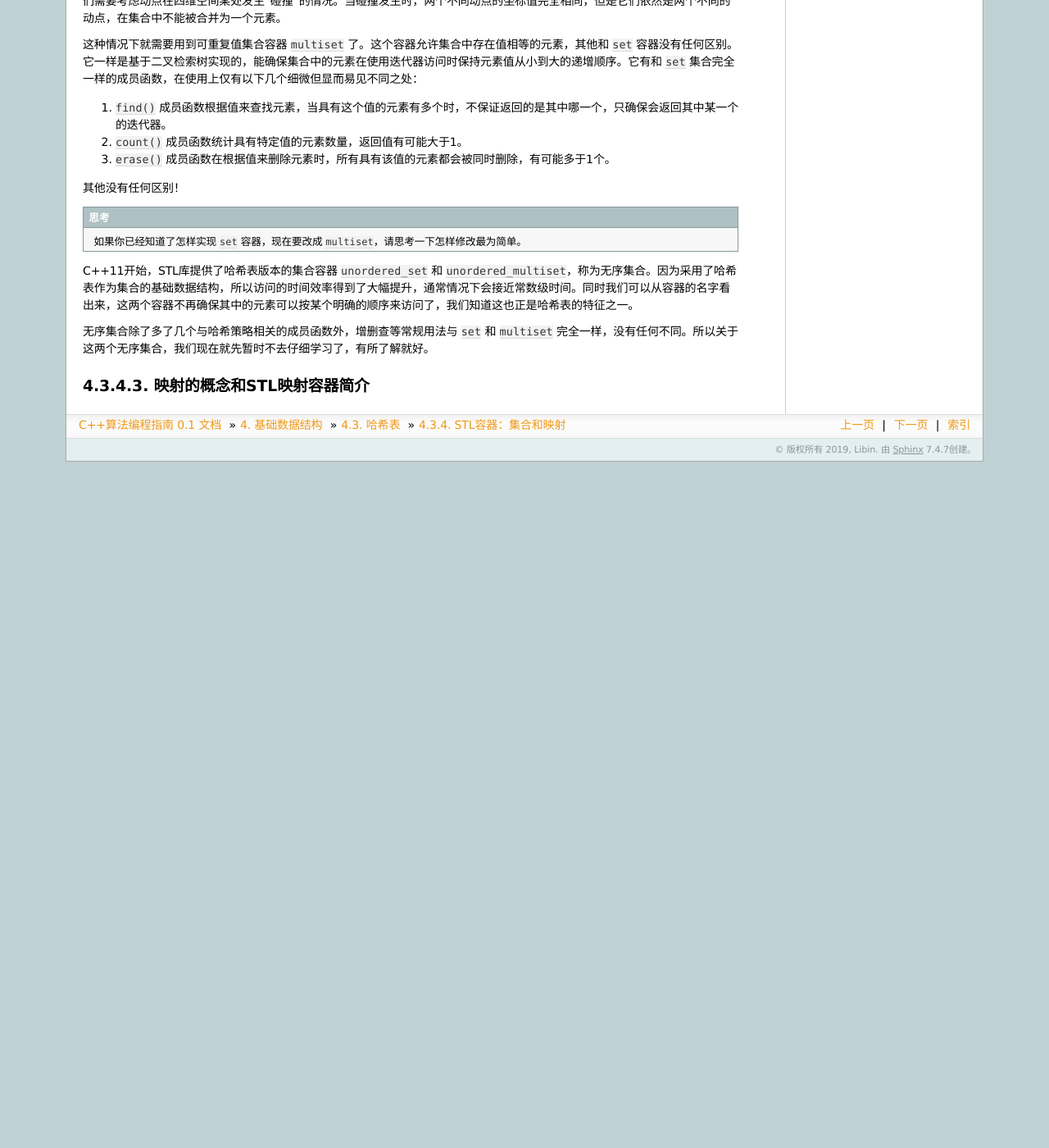
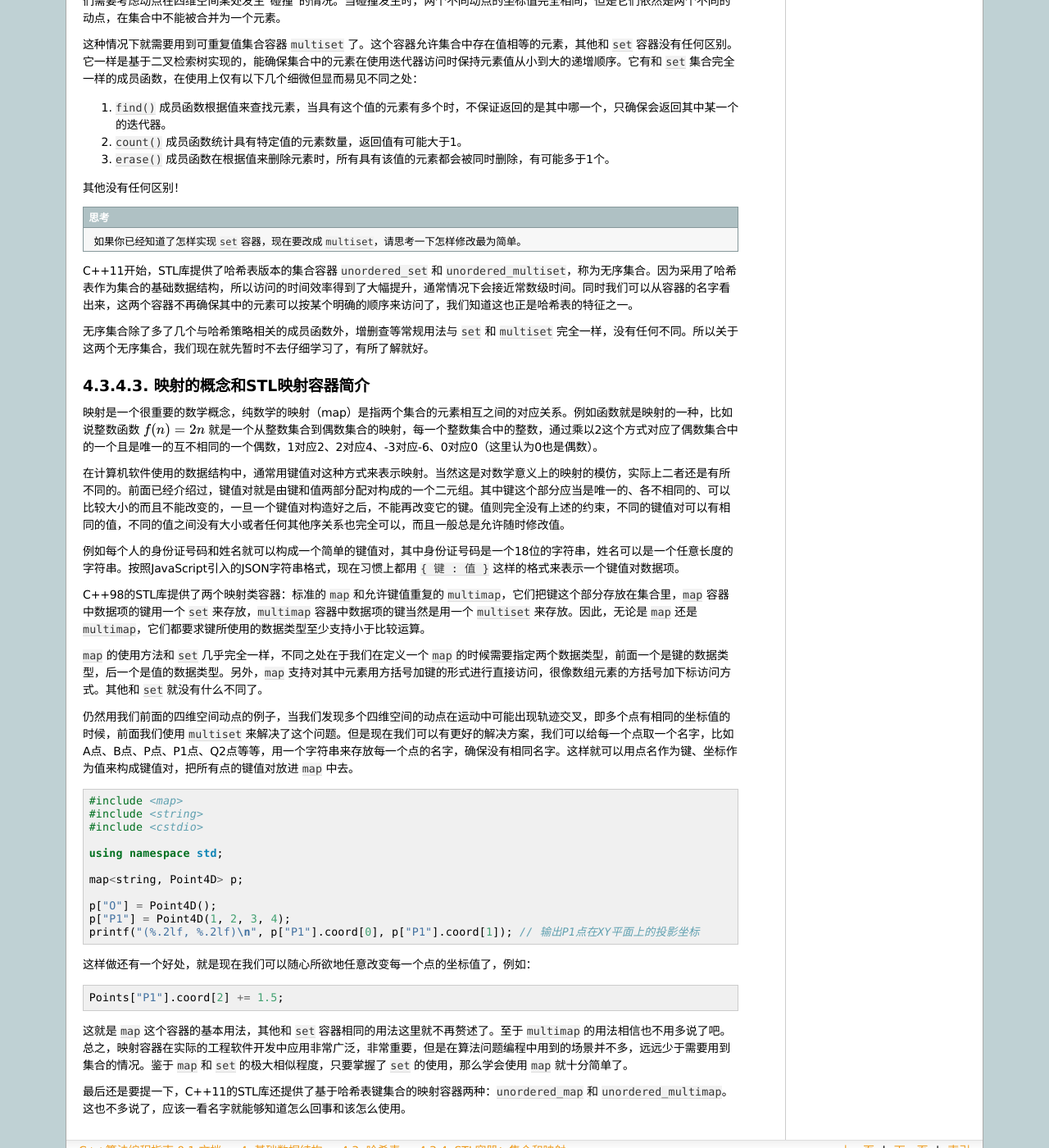
Before and after one commit to majorli/algo_guide, a Sphinx documentation site: the page built from source/ch03/sec03/334_set.rst, in a window 1280 px wide and 1400 px high, scrolled down 2781 px. Shown: the whole window at 82% size. Built offline with Sphinx 7.4.7, drawn with Linux system fonts in a browser that asks for light colours; formulas are drawn with MathJax 3; before the commit the page ends 3344 px from its top, so only the background shows below that.

Commit message:
20200729_2314draft_334_fin

```diff
--- a/source/ch03/sec03/334_set.rst
+++ b/source/ch03/sec03/334_set.rst
@@ -123,3 +123,40 @@ C++11开始，STL库提供了哈希表版本的集合容器 ``unordered_set``
 
 映射的概念和STL映射容器简介
 ^^^^^^^^^^^^^^^^^^^^^^^^^^^^
+
+映射是一个很重要的数学概念，纯数学的映射（map）是指两个集合的元素相互之间的对应关系。例如函数就是映射的一种，比如说整数函数 :math:`f(n)=2n` 就是一个从整数集合到偶数集合的映射，每一个整数集合中的整数，通过乘以2这个方式对应了偶数集合中的一个且是唯一的互不相同的一个偶数，1对应2、2对应4、-3对应-6、0对应0（这里认为0也是偶数）。
+
+在计算机软件使用的数据结构中，通常用键值对这种方式来表示映射。当然这是对数学意义上的映射的模仿，实际上二者还是有所不同的。前面已经介绍过，键值对就是由键和值两部分配对构成的一个二元组。其中键这个部分应当是唯一的、各不相同的、可以比较大小的而且不能改变的，一旦一个键值对构造好之后，不能再改变它的键。值则完全没有上述的约束，不同的键值对可以有相同的值，不同的值之间没有大小或者任何其他序关系也完全可以，而且一般总是允许随时修改值。
+
+例如每个人的身份证号码和姓名就可以构成一个简单的键值对，其中身份证号码是一个18位的字符串，姓名可以是一个任意长度的字符串。按照JavaScript引入的JSON字符串格式，现在习惯上都用 ``{ 键 : 值 }`` 这样的格式来表示一个键值对数据项。
+
+C++98的STL库提供了两个映射类容器：标准的 ``map`` 和允许键值重复的 ``multimap``\ ，它们把键这个部分存放在集合里，\ ``map`` 容器中数据项的键用一个 ``set`` 来存放，\ ``multimap`` 容器中数据项的键当然是用一个 ``multiset`` 来存放。因此，无论是 ``map`` 还是 ``multimap``\ ，它们都要求键所使用的数据类型至少支持小于比较运算。
+
+``map`` 的使用方法和 ``set`` 几乎完全一样，不同之处在于我们在定义一个 ``map`` 的时候需要指定两个数据类型，前面一个是键的数据类型，后一个是值的数据类型。另外，\ ``map`` 支持对其中元素用方括号加键的形式进行直接访问，很像数组元素的方括号加下标访问方式。其他和 ``set`` 就没有什么不同了。
+
+仍然用我们前面的四维空间动点的例子，当我们发现多个四维空间的动点在运动中可能出现轨迹交叉，即多个点有相同的坐标值的时候，前面我们使用 ``multiset`` 来解决了这个问题。但是现在我们可以有更好的解决方案，我们可以给每一个点取一个名字，比如A点、B点、P点、P1点、Q2点等等，用一个字符串来存放每一个点的名字，确保没有相同名字。这样就可以用点名作为键、坐标作为值来构成键值对，把所有点的键值对放进 ``map`` 中去。
+
+.. code-block:: c++
+
+   #include <map>
+   #include <string>
+   #include <cstdio>
+
+   using namespace std;
+
+   map<string, Point4D> p;
+
+   p["O"] = Point4D();
+   p["P1"] = Point4D(1, 2, 3, 4);
+   printf("(%.2lf, %.2lf)\n", p["P1"].coord[0], p["P1"].coord[1]); // 输出P1点在XY平面上的投影坐标
+
+
+这样做还有一个好处，就是现在我们可以随心所欲地任意改变每一个点的坐标值了，例如：
+
+.. code-block:: c++
+
+   Points["P1"].coord[2] += 1.5;
+
+这就是 ``map`` 这个容器的基本用法，其他和 ``set`` 容器相同的用法这里就不再赘述了。至于 ``multimap`` 的用法相信也不用多说了吧。总之，映射容器在实际的工程软件开发中应用非常广泛，非常重要，但是在算法问题编程中用到的场景并不多，远远少于需要用到集合的情况。鉴于 ``map`` 和 ``set`` 的极大相似程度，只要掌握了 ``set`` 的使用，那么学会使用 ``map`` 就十分简单了。
+
+最后还是要提一下，C++11的STL库还提供了基于哈希表键集合的映射容器两种：\ ``unordered_map`` 和 ``unordered_multimap``\ 。这也不多说了，应该一看名字就能够知道怎么回事和该怎么使用。
```
